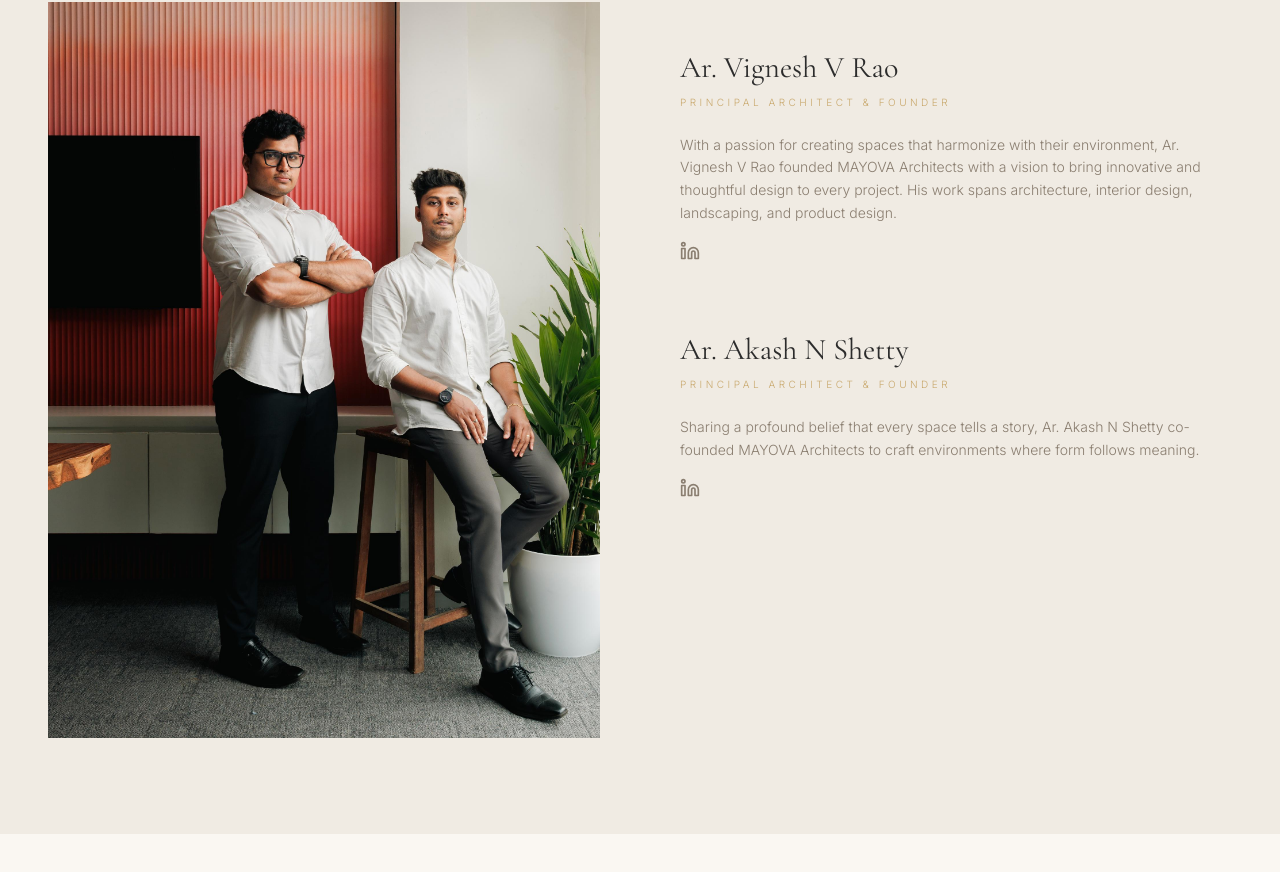
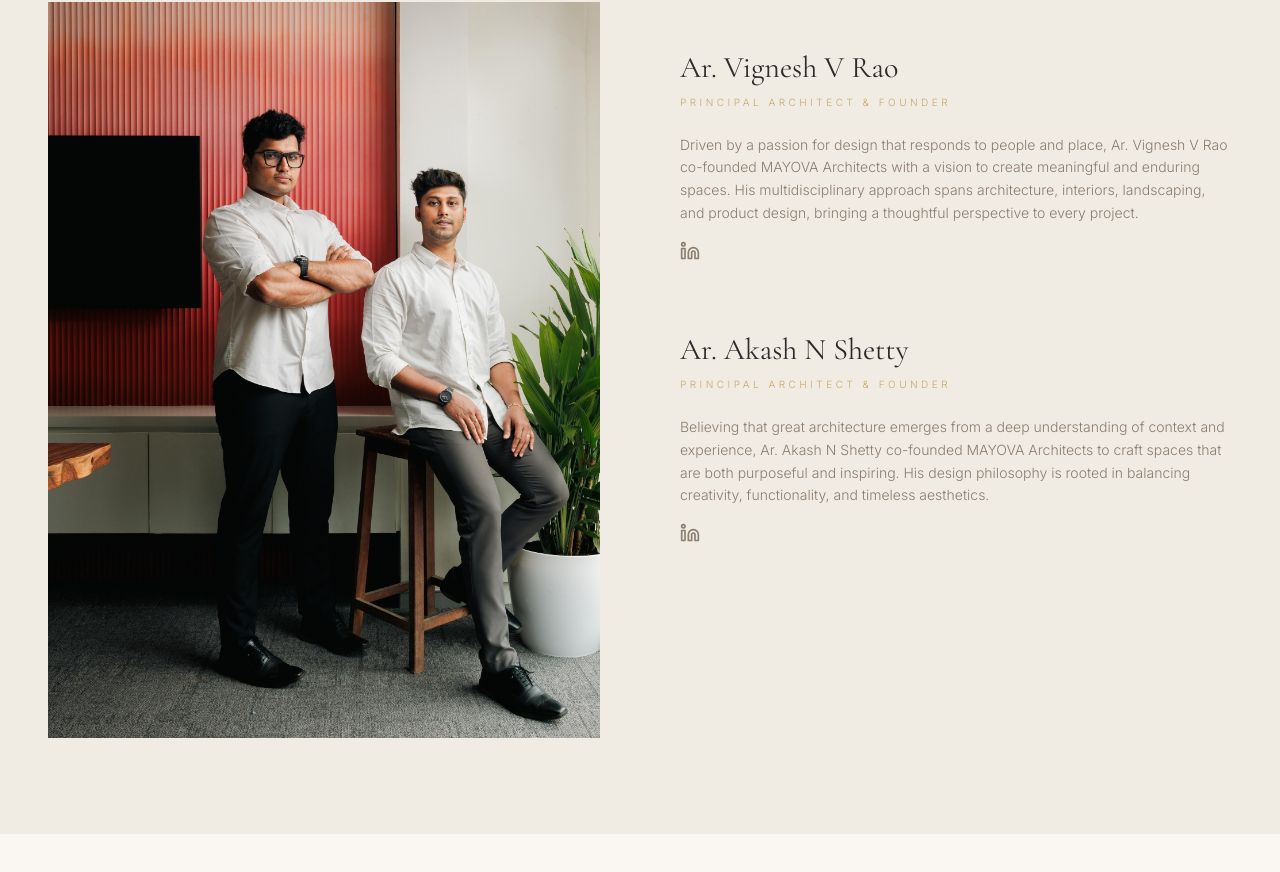
Before and after one commit to Anush1214/Mayova_Architects, a Next.js app: page /about in a window 1280 px wide. Shown: the part 1189-2061 px from the top of the page. Built offline with nearby package versions, Linux system fonts and the light colour scheme; no server answers.

Commit message:
feat: add site data configuration and initial project, team, and news content collections

```diff
--- a/src/data/siteData.ts
+++ b/src/data/siteData.ts
@@ -12,7 +12,7 @@ export const teamMembers: TeamMember[] = [
     id: 1,
     name: 'Ar. Vignesh V Rao',
     role: 'Principal Architect & Founder',
-    bio: 'With a passion for creating spaces that harmonize with their environment, Ar. Vignesh V Rao founded MAYOVA Architects with a vision to bring innovative and thoughtful design to every project. His work spans architecture, interior design, landscaping, and product design.',
+    bio: 'Driven by a passion for design that responds to people and place, Ar. Vignesh V Rao co-founded MAYOVA Architects with a vision to create meaningful and enduring spaces. His multidisciplinary approach spans architecture, interiors, landscaping, and product design, bringing a thoughtful perspective to every project.',
     imagePath: '/images/about/portraits.jpg',
     linkedin: 'https://www.linkedin.com/in/vignesh-rao-452115213/',
   },
@@ -20,7 +20,7 @@ export const teamMembers: TeamMember[] = [
     id: 2,
     name: 'Ar. Akash N Shetty',
     role: 'Principal Architect & Founder',
-    bio: 'Sharing a profound belief that every space tells a story, Ar. Akash N Shetty co-founded MAYOVA Architects to craft environments where form follows meaning.',
+    bio: 'Believing that great architecture emerges from a deep understanding of context and experience, Ar. Akash N Shetty co-founded MAYOVA Architects to craft spaces that are both purposeful and inspiring. His design philosophy is rooted in balancing creativity, functionality, and timeless aesthetics.',
     imagePath: '/images/about/portraits.jpg',
     linkedin: 'https://www.linkedin.com/in/ar-akash-n-shetty-76794b1a0/',
   },
```
